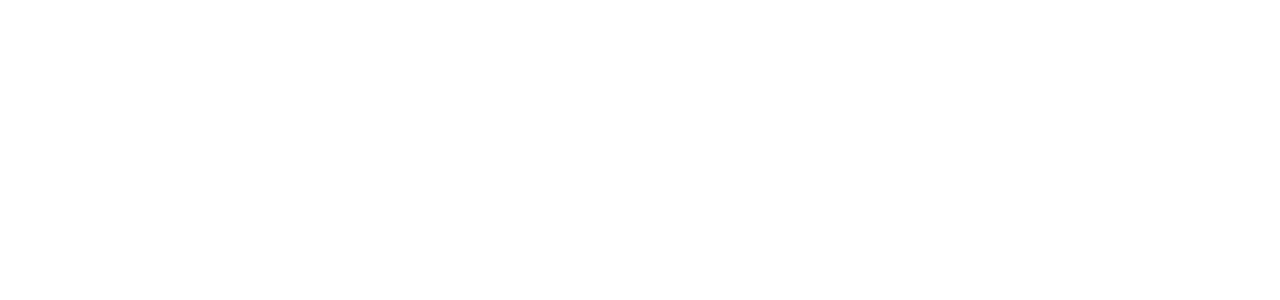
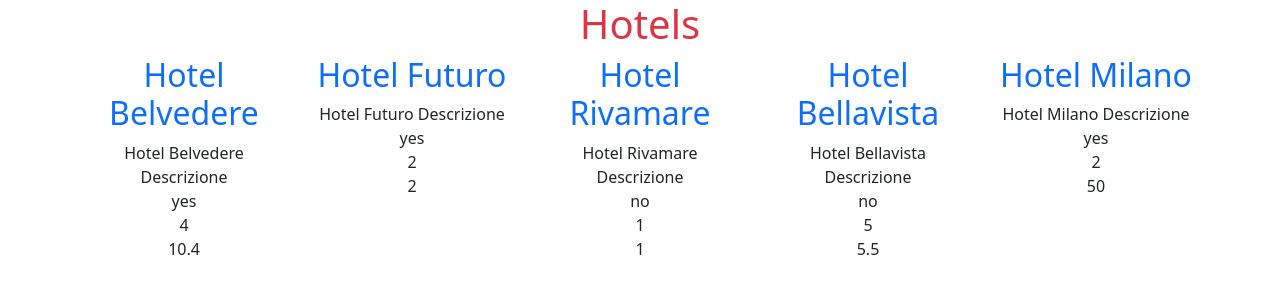
Before and after one commit to gautr0n/php-hotel, a PHP site: page / in a window 1280 px wide. Before the commit the part shown is empty. Shown: the top 300 px of the page. Run offline with PHP 8.4, Linux system fonts and the light colour scheme.

Commit message:
finished

```diff
--- a/index.php
+++ b/index.php
@@ -41,3 +41,42 @@ $hotels = [
 ];
 
 ?>
+
+<html lang="en">
+<head>
+    <meta charset="UTF-8">
+    <meta http-equiv="X-UA-Compatible" content="IE=edge">
+    <meta name="viewport" content="width=device-width, initial-scale=1.0">
+    <title>Document</title>
+    <link href="https://cdn.jsdelivr.net/npm/bootstrap@5.3.0-alpha1/dist/css/bootstrap.min.css" rel="stylesheet" integrity="sha384-GLhlTQ8iRABdZLl6O3oVMWSktQOp6b7In1Zl3/Jr59b6EGGoI1aFkw7cmDA6j6gD" crossorigin="anonymous">
+<script src="https://cdn.jsdelivr.net/npm/bootstrap@5.3.0-alpha1/dist/js/bootstrap.bundle.min.js" integrity="sha384-w76AqPfDkMBDXo30jS1Sgez6pr3x5MlQ1ZAGC+nuZB+EYdgRZgiwxhTBTkF7CXvN" crossorigin="anonymous"></script>
+</head>
+<body>
+    <div class="container text-center">
+        <h1 class="text-danger">Hotels</h1>
+        <div class="row">
+            <?php
+                foreach($hotels as $hotel){
+            ?>
+            <div class="col">
+                <h2 class="text-primary"><?php echo $hotel['name']?></h2>
+                <div><?php echo $hotel['description']?></div>
+                <div>
+                    <?php
+                        if($hotel['parking']){
+                            echo 'yes';
+                        } else{
+                            echo 'no';
+                        }
+                    ?>
+                </div>
+                <div><?php echo $hotel['vote']?></div>
+                <div><?php echo $hotel['distance_to_center']?></div>
+                    </div>
+            <?php
+                }
+            ?>
+        </div>
+    </div>
+</body>
+</html>
```
